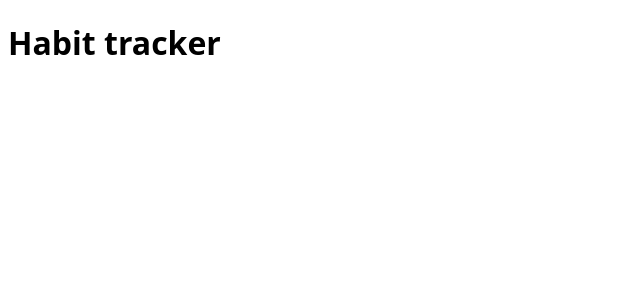
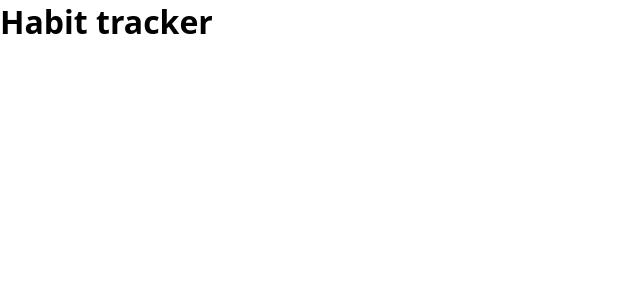
Before and after one commit to flow145/habit-tracker, a React (Vite) app: page / in a window 1280 px wide. Shown: the top 300 px of the page, without its empty margins (0-640 px from the left). Built offline with nearby package versions, Linux system fonts and the light colour scheme.

Commit message:
chore: add base styling

```diff
--- a/src/app/styles/base.css
+++ b/src/app/styles/base.css
@@ -6,7 +6,61 @@
   color-scheme: light dark;
 }
 
+*,
+*::before,
+*::after {
+  box-sizing: border-box;
+  margin: 0;
+}
+
+html {
+  -moz-text-size-adjust: none;
+  -webkit-text-size-adjust: none;
+  text-size-adjust: none;
+}
+
 body {
   position: relative;
   font-family: var(--family-sans);
+  min-block-size: 100vh;
+  -webkit-font-smoothing: antialiased;
+  -webkit-tap-highlight-color: transparent;
 }
+
+img,
+picture,
+video,
+canvas,
+svg {
+  display: block;
+  max-inline-size: 100%;
+  block-size: auto;
+}
+
+input,
+button,
+textarea,
+select {
+  font: inherit;
+}
+
+h1,
+h2,
+h3,
+h4,
+h5,
+h6 {
+  text-wrap: balance;
+  overflow-wrap: break-word;
+}
+
+p {
+  text-wrap: pretty;
+  overflow-wrap: break-word;
+}
+
+ul,
+ol {
+  padding: 0;
+  list-style: none;
+}
```
